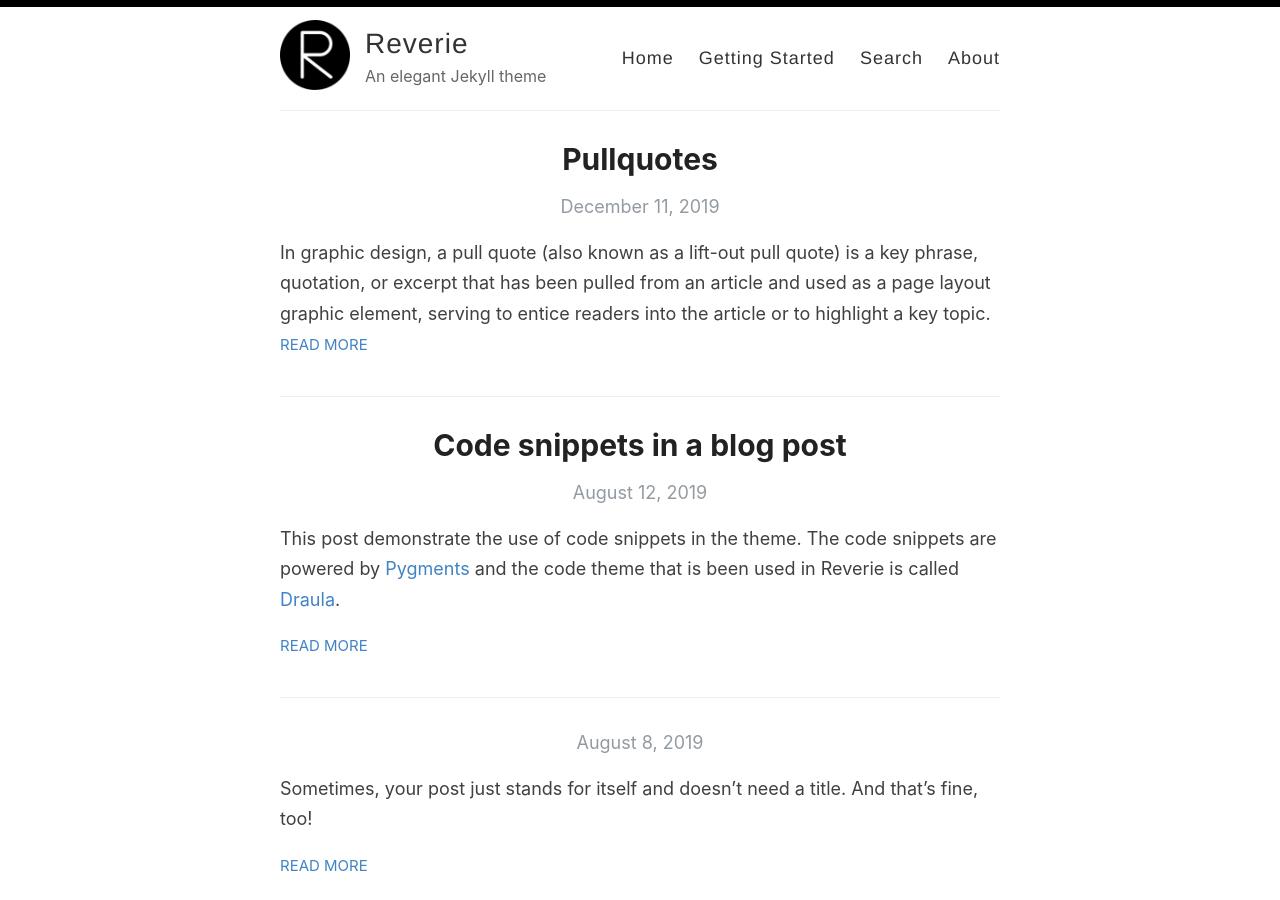
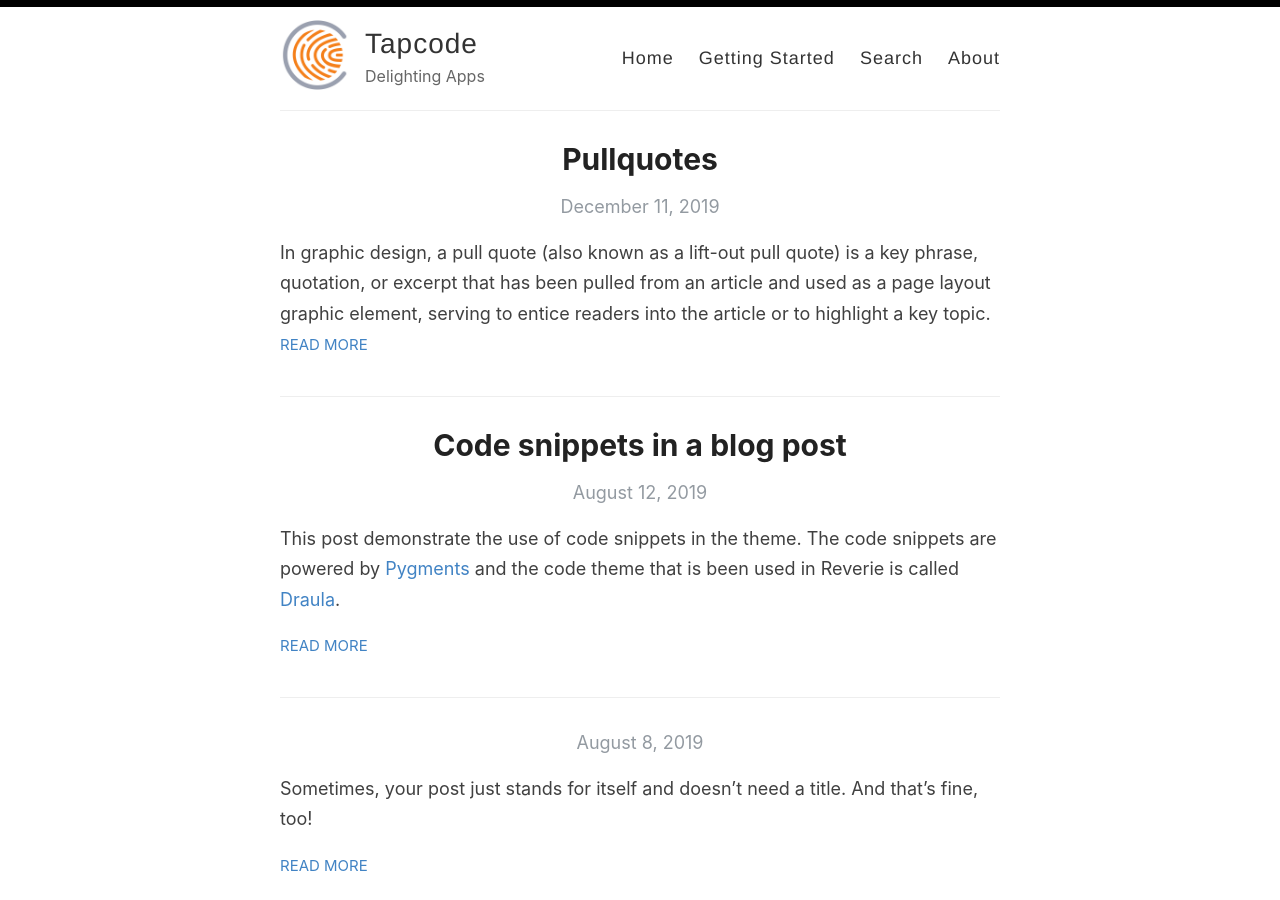
Before and after one commit to tapcode-apps/tapcode-webpage, a Jekyll site: the page built from index.html, in a window 1280 px wide and 900 px high. Built offline with Jekyll 4.4.1, drawn with Linux system fonts in a browser that asks for light colours; the list of posts is cut into pages by our own code.

Commit message:
Update config

```diff
--- a/_config.yml
+++ b/_config.yml
@@ -3,16 +3,16 @@
 #
 
 # Name of your site (displayed in the header)
-name: Reverie
+name: Tapcode
 
 # Name of the author
-author: Amit Merchant
+author: Johannes Erschbamer
 
 # Short bio or description (displayed in the header)
-description: An elegant Jekyll theme
+description: Delighting Apps
 
 # URL of your avatar or profile pic (you could use your GitHub profile pic)
-avatar: /images/reverie.png
+avatar: /images/tapcode.png
 
 #
 # Flags below are optional
```
Also changed, not shown: images/reverie.png (deleted), images/tapcode.png (added).
